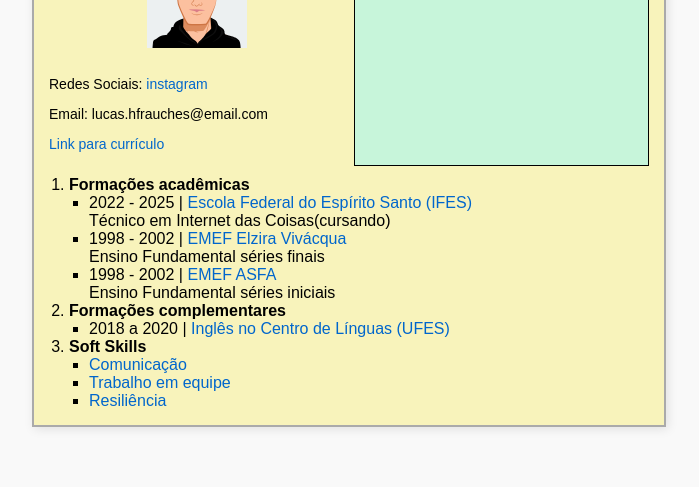
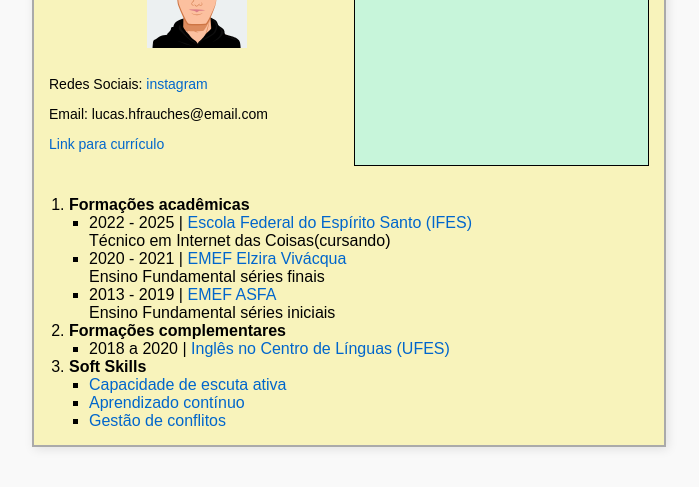
Before and after one commit to LucasFrauches/curriculo_progweb, a plain HTML site: page index.html in a window 1280 px wide. Shown: the part 157-644 px from the top of the page, without its empty margins (291-990 px from the left). Drawn offline with Linux system fonts and the light colour scheme.

Commit message:
changes2.1

```diff
--- a/estilo/style.css
+++ b/estilo/style.css
@@ -42,6 +42,7 @@ body {
 
 .formacao {
     grid-area: formacao;
+    margin-top: 20px;
 }
 
 ol {
--- a/index.html
+++ b/index.html
@@ -31,8 +31,8 @@
                 <li><strong>Formações acadêmicas</strong>
                     <ul>
                         <li>2022 - 2025 | <a href="https://www.ifes.edu.br" target="_blank">Escola Federal do Espírito Santo (IFES)</a><br>Técnico em Internet das Coisas(cursando)</li>
-                        <li>1998 - 2002 | <a href="https://qedu.org.br/escola/32040270-emef-elzira-vivacqua-dos-santos" target="_blank">EMEF Elzira Vivácqua</a><br>Ensino Fundamental séries finais</li>
-                        <li>1998 - 2002 | <a href="https://qedu.org.br/escola/32040164-emef-adevalni-sysesmundo-ferreira-de-azevedo/" target="_blank">EMEF ASFA</a><br>Ensino Fundamental séries iniciais</li>
+                        <li>2020 - 2021 | <a href="https://qedu.org.br/escola/32040270-emef-elzira-vivacqua-dos-santos" target="_blank">EMEF Elzira Vivácqua</a><br>Ensino Fundamental séries finais</li>
+                        <li>2013 - 2019 | <a href="https://qedu.org.br/escola/32040164-emef-adevalni-sysesmundo-ferreira-de-azevedo/" target="_blank">EMEF ASFA</a><br>Ensino Fundamental séries iniciais</li>
                     </ul>
                 </li>
                 <li><strong>Formações complementares</strong>
@@ -42,9 +42,9 @@
                 </li>
                 <li><strong>Soft Skills</strong>
                     <ul>
-                        <li><a href="comunicacao.html">Comunicação</a></li>
-                        <li><a href="trabalho_em_equipe.html">Trabalho em equipe</a></li>
-                        <li><a href="resiliencia.html">Resiliência</a></li>
+                        <li><a href="https://solides.com.br/blog/o-que-e-escuta-ativa/">Capacidade de escuta ativa</a></li>
+                        <li><a href="https://lec.com.br/voce-ja-ouviu-falar-em-lifelong-learning-ou-aprendizado-continuo/">Aprendizado contínuo</a></li>
+                        <li><a href="https://pt.wikipedia.org/wiki/Gestão_de_conflitos">Gestão de conflitos</a></li>
                     </ul>
                 </li>
             </ol>
```
